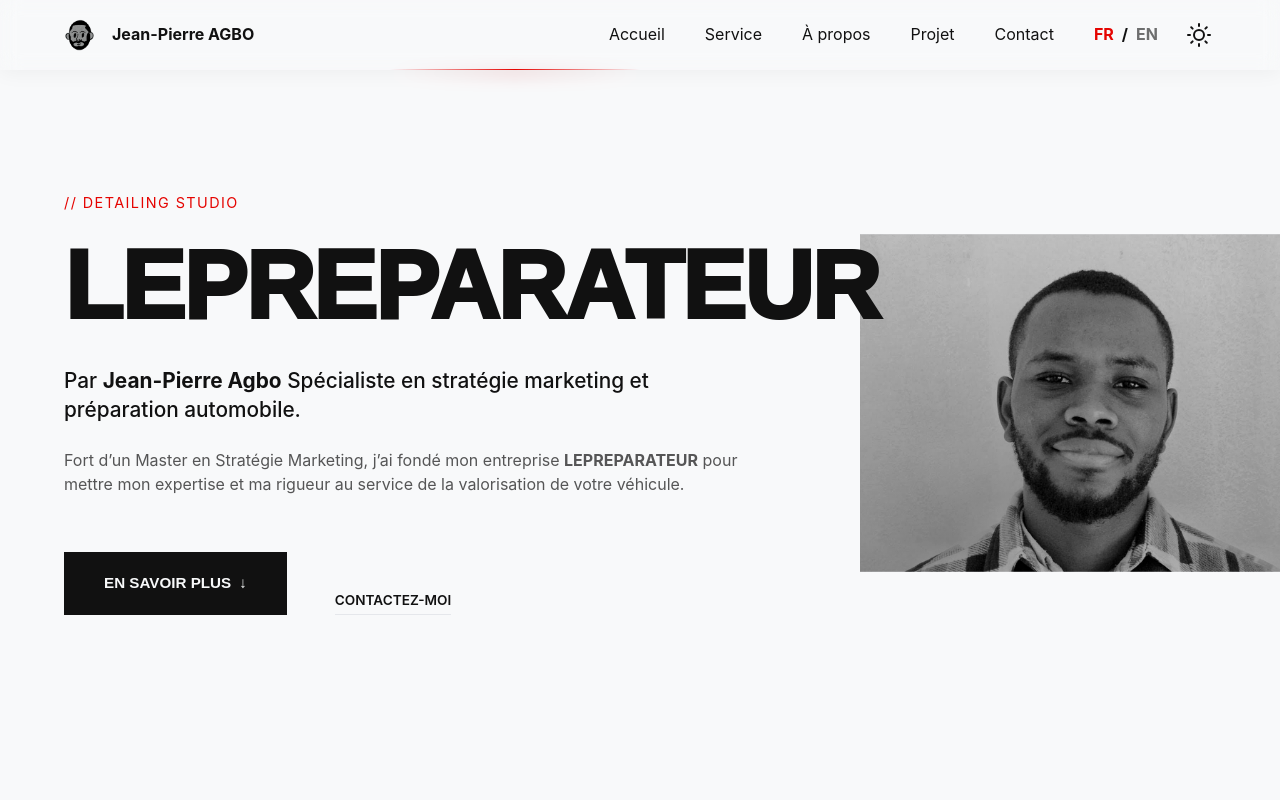
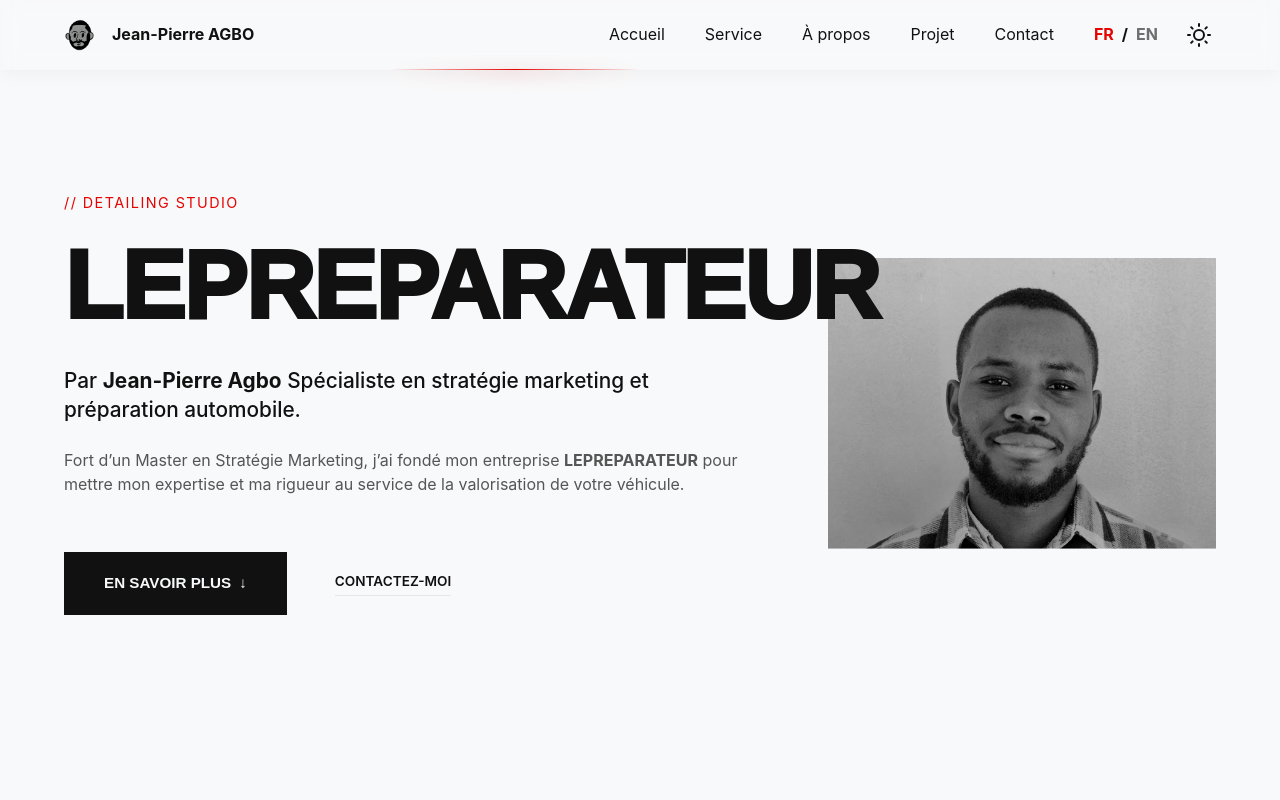
Before and after one commit to Teodev578/jp_portfolio, a React (Vite) app in the folder jp_react_portfolio/: page / in a window 1280 px wide. Shown: the top 800 px of the page. Built offline with nearby package versions, Linux system fonts and the light colour scheme; a web font is replaced by a local one.

Commit message:
refactor: improve hero section layout responsiveness with adaptive constraints and flexible sizing

```diff
--- a/jp_react_portfolio/src/styles/hero.css
+++ b/jp_react_portfolio/src/styles/hero.css
@@ -22,21 +22,28 @@
     flex-direction: column;
 }
 
-/* --- Colonne Image (FORCÉE EN HAUT SUR MOBILE) --- */
+/* --- Colonne Image (FORCÉE EN HAUT SUR MOBILE ET TABLETTE) --- */
 .hero-visual {
-    /* L'ordre -1 force cet élément à s'afficher en premier (en haut) */
     order: -1;
     width: 100%;
-    /* Sur mobile, l'image prend environ 35% de l'écran vertical */
+    /* Budget vertical strict pour garantir le 100vh global */
     height: 35vh;
     flex-shrink: 0;
     margin-bottom: 1.5rem;
+
+    /* NOUVEAU : On centre le cadre 4:3 au milieu de l'écran */
+    display: flex;
+    justify-content: center;
+    align-items: center;
 }
 
 .hero-image-wrapper {
     position: relative;
-    width: 100%;
+    /* NOUVEAU : La hauteur est bloquée, la largeur s'adapte en 4:3 */
     height: 100%;
+    width: auto;
+    aspect-ratio: 4 / 3;
+
     background-color: var(--border-color);
     overflow: hidden;
 }
@@ -46,11 +53,9 @@
     top: -10%;
     left: 0;
     width: 100%;
-    height: 120%;
-    /* Marge pour le parallaxe */
+    height: 120%; /* Marge pour le parallaxe */
     object-fit: cover;
-    object-position: center 25%;
-    /* Garde le visage visible */
+    object-position: center 25%; /* Garde le visage bien placé */
     filter: contrast(1.05) saturate(0.95);
 }
 
@@ -176,66 +181,67 @@
 
 
 /* --- 2. ADAPTATION TABLETTE ET PC --- */
+
+/* Tablette (Mode Portrait type iPad) */
+@media (min-width: 768px) {
+    .hero-visual {
+        height: 40vh;
+        margin-bottom: 2rem;
+    }
+
+    .hero-actions {
+        flex-direction: row;
+        align-items: center;
+        gap: 3rem;
+    }
+}
+
+/* Écran PC (Paysage) et Tablette Horizontale */
 @media (min-width: 1024px) {
     .hero-section {
         padding-top: var(--header-height);
     }
 
-    /* On repasse en côte à côte */
     .hero-grid {
         flex-direction: row;
         align-items: center;
         justify-content: space-between;
-        gap: 6rem;
+        /* LE SECRET 1 : L'espace (gap) se réduit tout seul quand l'écran serre */
+        gap: clamp(2rem, 5vw, 6rem);
         padding-bottom: 4rem;
-        /* Redonne un peu de respiration en bas */
     }
 
     .hero-content {
-        flex: 1;
+        /* Prend environ 55% de l'espace, et a le droit de rétrécir */
+        flex: 1 1 55%;
         max-width: 700px;
         justify-content: center;
         padding-bottom: 0;
     }
 
-    .hero-kicker {
-        margin-bottom: 1.5rem;
-        font-size: 0.9rem;
-    }
+    .hero-kicker { margin-bottom: 1.5rem; font-size: 0.9rem; }
+    .hero-title { margin-bottom: 2rem; line-height: 1; }
+    .hero-text-block { margin-bottom: 3.5rem; gap: 1.5rem; }
+    .hero-description { -webkit-line-clamp: unset; font-size: 1rem; }
 
-    .hero-title {
-        margin-bottom: 2rem;
-        line-height: 1;
-    }
-
-    .hero-text-block {
-        margin-bottom: 3.5rem;
-        gap: 1.5rem;
-    }
-
-    .hero-description {
-        -webkit-line-clamp: unset;
-        font-size: 1rem;
-    }
-
-    .hero-actions {
-        gap: 3rem;
-        margin-top: 0;
-    }
+    .hero-actions { gap: 3rem; margin-top: 0; }
 
     .hero-btn-primary {
         padding: 1.2rem 2.5rem;
         font-size: 0.95rem;
     }
 
-    /* L'image reprend sa place à droite */
+    /* L'image reprend sa place à droite sur PC */
     .hero-visual {
         order: 2;
-        /* Repasse après le texte */
-        height: 70vh;
-        /* Hauteur maximale contrainte */
-        flex: 0 0 450px;
-        /* Largeur fixe */
+        height: auto;
+        max-height: 70vh;
+
+        /* LE SECRET 2 : L'image prend 40% de la largeur, et peut rétrécir ! */
+        flex: 1 1 40%;
+        /* Mais elle ne dépassera jamais cette taille max : */
+        max-width: 450px;
+
         margin-bottom: 0;
         display: flex;
         align-items: center;
@@ -243,15 +249,17 @@
     }
 
     .hero-image-wrapper {
+        /* Suit dynamiquement la largeur de son conteneur tout en gardant le 4:3 */
         width: 100%;
         height: auto;
         aspect-ratio: 4 / 3;
-        /* Le fameux format 4:3 sur PC */
     }
 }
 
+/* Écran Géant */
 @media (min-width: 1440px) {
     .hero-visual {
-        flex: 0 0 550px;
+        /* On augmente juste la limite maximale, le reste reste fluide */
+        max-width: 550px;
     }
 }
```
